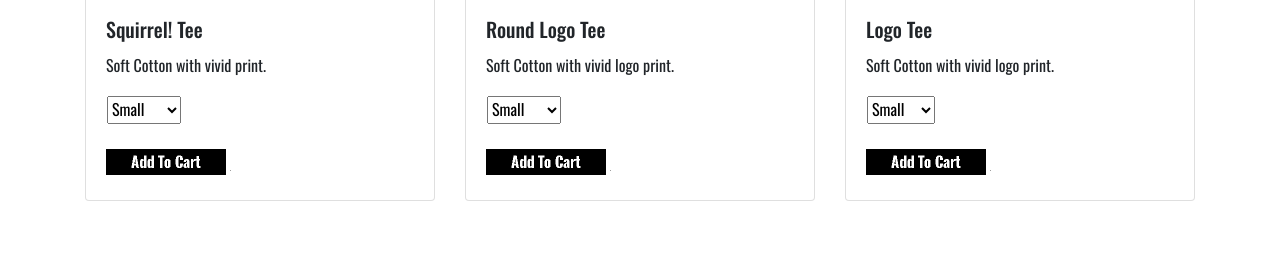
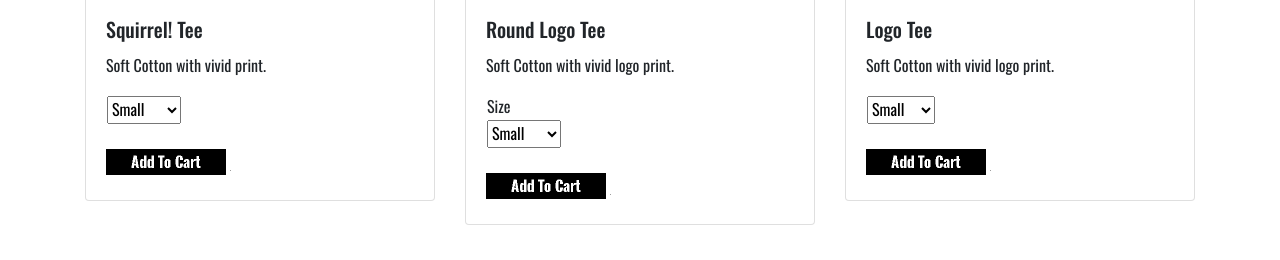
Before and after one commit to mattmascolo/Online-Shop, a plain HTML site: page index.html in a window 1280 px wide. Shown: the part 1228-1488 px from the top of the page. Drawn offline with nearby package versions, Linux system fonts and the light colour scheme; grey boxes are pictures that could not be loaded.

Commit message:
updating roung logo button

```diff
--- a/index.html
+++ b/index.html
@@ -78,7 +78,7 @@
                   <input type="hidden" name="cmd" value="_s-xclick">
                   <input type="hidden" name="hosted_button_id" value="N2R8BVLLU2EKN">
                   <table>
-                      <tr><td><input type="hidden" name="on0" value="Size"></td></tr><tr><td><select name="os0">
+                      <tr><td><input type="hidden" name="on0" value="Size">Size</td></tr><tr><td><select name="os0">
                       <option value="Small">Small </option>
                       <option value="Medium">Medium </option>
                       <option value="Large">Large </option>
```
